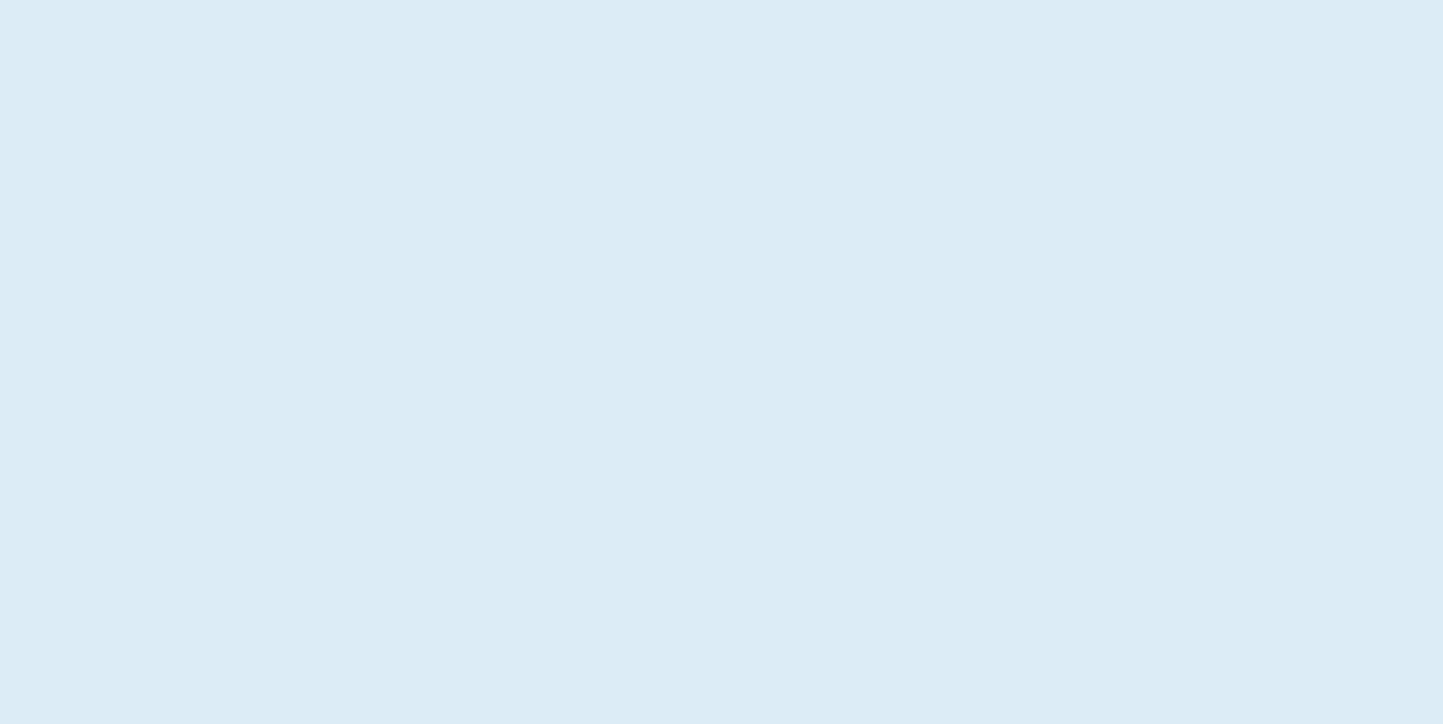
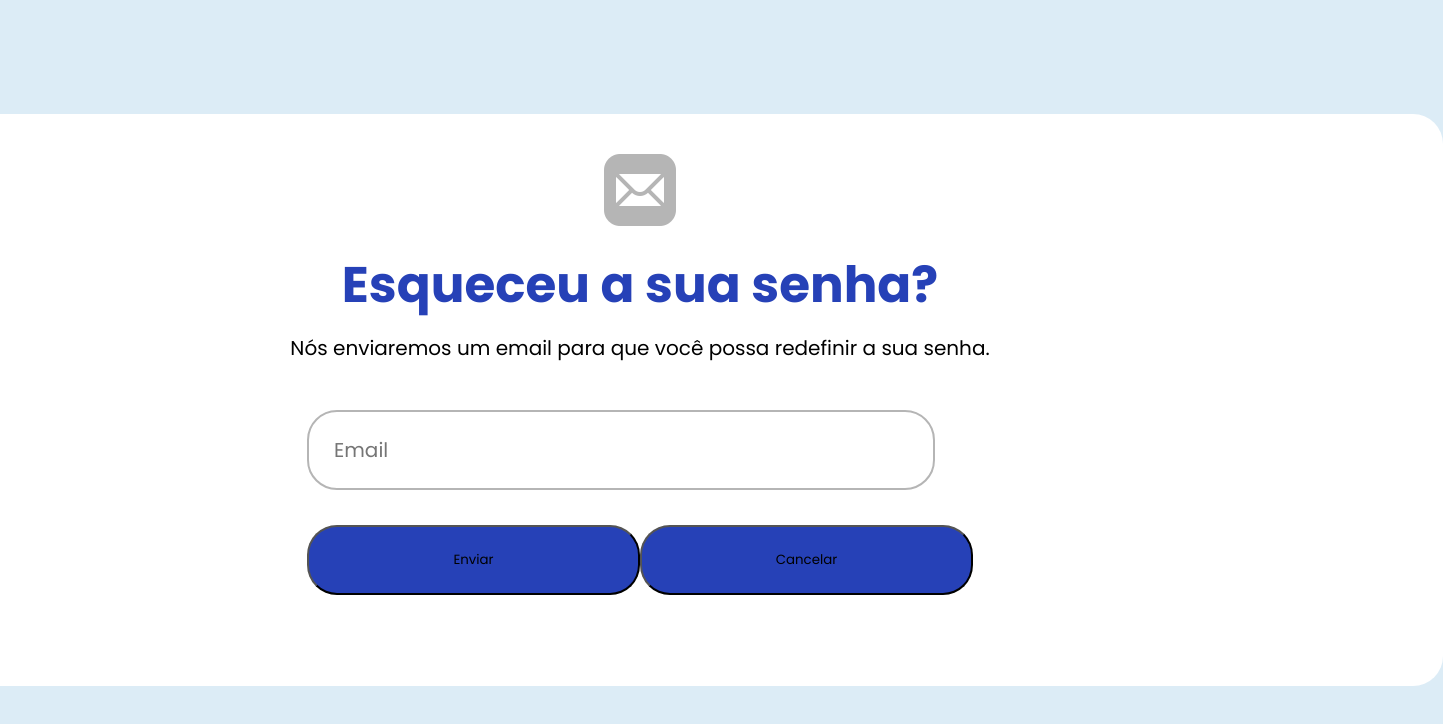
Before and after one commit to paulogmedeiros/J-Pets, a React (Create React App) app in the folder frontend/: page /senha/recuperacao in a window 1280 px wide. Before the commit this address had no page. Shown: the top 724 px of the page, 1443 px wide, since content can reach past the window. Built offline with nearby package versions, Linux system fonts and the light colour scheme.

Commit message:
tela de recuperacao de senha

```diff
--- a/frontend/src/App.js
+++ b/frontend/src/App.js
@@ -4,6 +4,7 @@ import {BrowserRouter, Routes, Route} from 'react-router-dom'
 import Login from './views/Login/Login.jsx'
 import Cadastro_usuario from './views/Donos_pet/Cadastro_usuario/Cadastro_usuario.jsx'
 import Confirmacao_usuario from './views/Todos/Quem_e_voce/Quem_e_voce.jsx'
+import Esqueceu_a_senha from './views/Todos/Esqueceu_a_senha/Esqueceu_a_senha.jsx';
 function App() {
   return (
     <BrowserRouter>
@@ -11,6 +12,7 @@ function App() {
       <Route path='/teste' element={<Login/>}/>
       <Route path='/cadastro/confirmacao' element={<Confirmacao_usuario/>}/>
       <Route path='/cadastro/usuario' element={<Cadastro_usuario/>}/>
+      <Route path='/senha/recuperacao' element={<Esqueceu_a_senha/>}/>
 
     </Routes>
     </BrowserRouter>
--- a/frontend/src/views/Donos_pet/Cadastro_usuario/Cadastro_usuario.jsx
+++ b/frontend/src/views/Donos_pet/Cadastro_usuario/Cadastro_usuario.jsx
@@ -1,5 +1,5 @@
 import React from 'react'
-import './Cadastro_usuario.css'
+// import './Cadastro_usuario.css'
 import cachorro from './img/imagem_cachorro.svg'
 import iconeUsuario from './img/icone_usuario.svg'
 import iconeEmail from './img/icone_email.svg'
--- /dev/null
+++ b/frontend/src/views/Todos/Esqueceu_a_senha/Esqueceu_a_senha.css
@@ -0,0 +1,73 @@
+@import url('https://fonts.googleapis.com/css2?family=Poppins:ital,wght@0,100;0,200;0,300;0,400;0,500;0,600;0,700;0,800;0,900;1,100;1,200;1,300;1,400;1,500;1,600;1,700;1,800;1,900&display=swap');
+
+* {
+    font-family: 'Poppins', sans-serif;
+}
+
+body {
+    margin: 0;
+    padding: 0;
+    width: 100%;
+    min-height: 100vh;
+    background-color: #DCECF6;
+    display: flex;
+    justify-content: center;
+    align-items: center;
+}
+
+.container{
+    height: 572px;
+    width: 1606px;
+    background-color: white;
+    border-radius: 30px;
+    display: flex;
+    justify-content: center;
+    align-items: center;
+    flex-direction: column;
+}
+
+.titulo{
+    height: 286px;
+    width: 1606px;
+    display: flex;
+    justify-content: center;
+    align-items: center;
+    flex-direction: column;
+}
+
+.titulo h1{
+    font-size: 50px;
+    margin: 10px;
+    color: #2641B7;
+}
+
+.titulo p{
+    font-size: 20px;
+    margin: 0px;
+}
+
+.formulario{
+    padding-top: 20px;
+    height: 286px;
+    width: 1606px;
+    display: flex;
+    justify-content: center;
+    align-items: top;
+}
+
+.formulario input{
+    width: 597px;
+    height: 74px;
+    margin-bottom: 35px;
+    border-radius: 30px;
+    border: 2px solid #B5B5B5;
+    padding-left: 25px;
+    font-size: 20px;
+}
+
+.formulario button{
+    width: 333px;
+    height: 70px;
+    background-color: #2641B7;
+    border-radius: 30px;
+}
--- /dev/null
+++ b/frontend/src/views/Todos/Esqueceu_a_senha/Esqueceu_a_senha.jsx
@@ -0,0 +1,26 @@
+import React from 'react'
+import './Esqueceu_a_senha.css'
+import icone_email from './img/icone_email.svg'
+
+function Esqueceu_a_senha() {
+  return (
+    <div className='container'>
+        <div className='titulo'>
+            <img src={icone_email} alt="icone de email" height={96} width={96}/>
+            <h1><b>Esqueceu a sua senha?</b></h1>
+            <p>Nós enviaremos um email para que você possa redefinir a sua senha.</p>
+        </div>
+        <div className='formulario'>
+            <form action="">
+                <input type="text" placeholder='Email' />
+                <div className='buttons'>
+                    <button>Enviar</button>
+                    <button>Cancelar</button>
+                </div>
+            </form>
+        </div>
+    </div>
+  )
+}
+
+export default Esqueceu_a_senha
```
Also changed, not shown: frontend/src/views/Todos/Esqueceu_a_senha/img/icone_email.svg (added).
